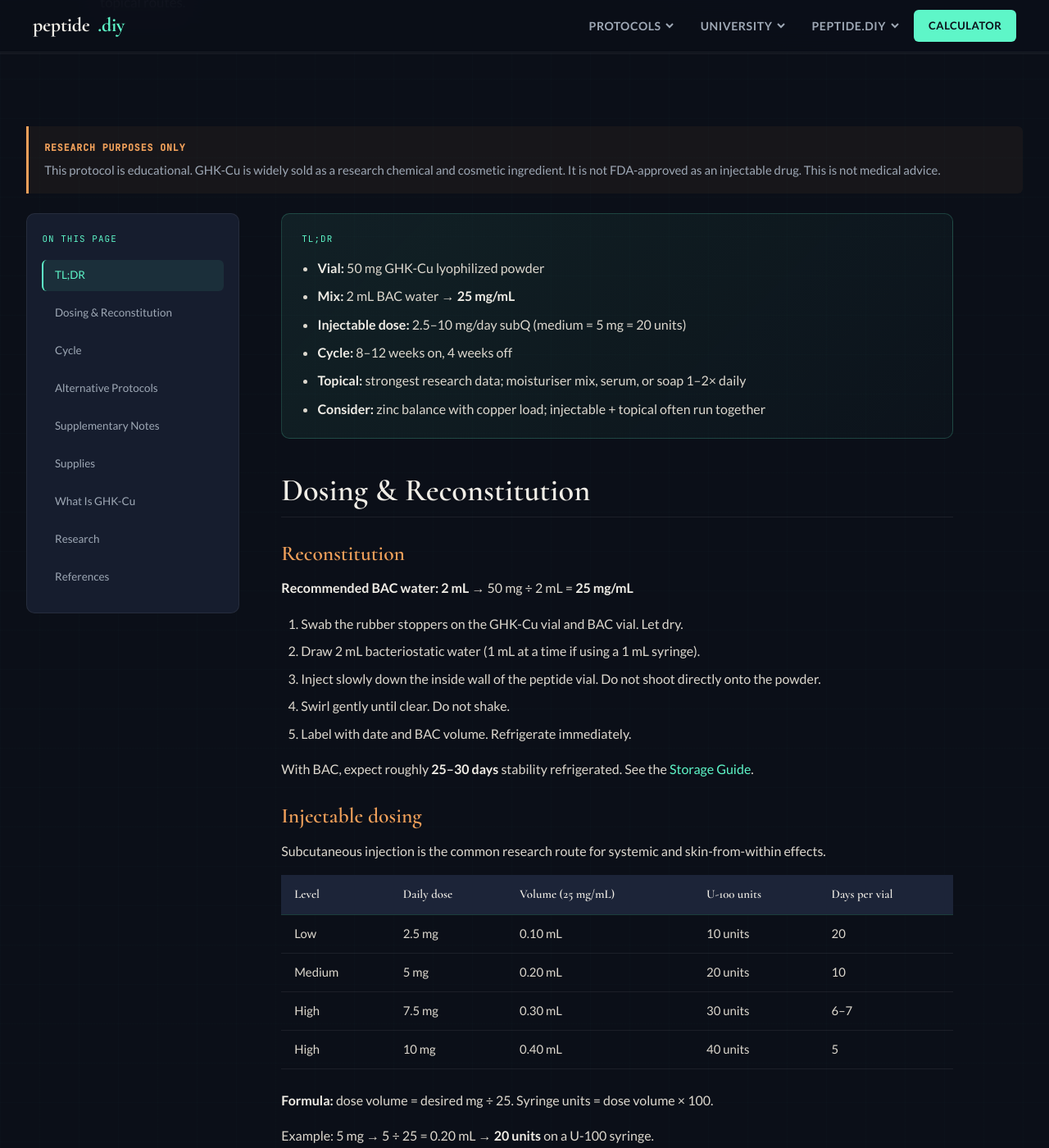
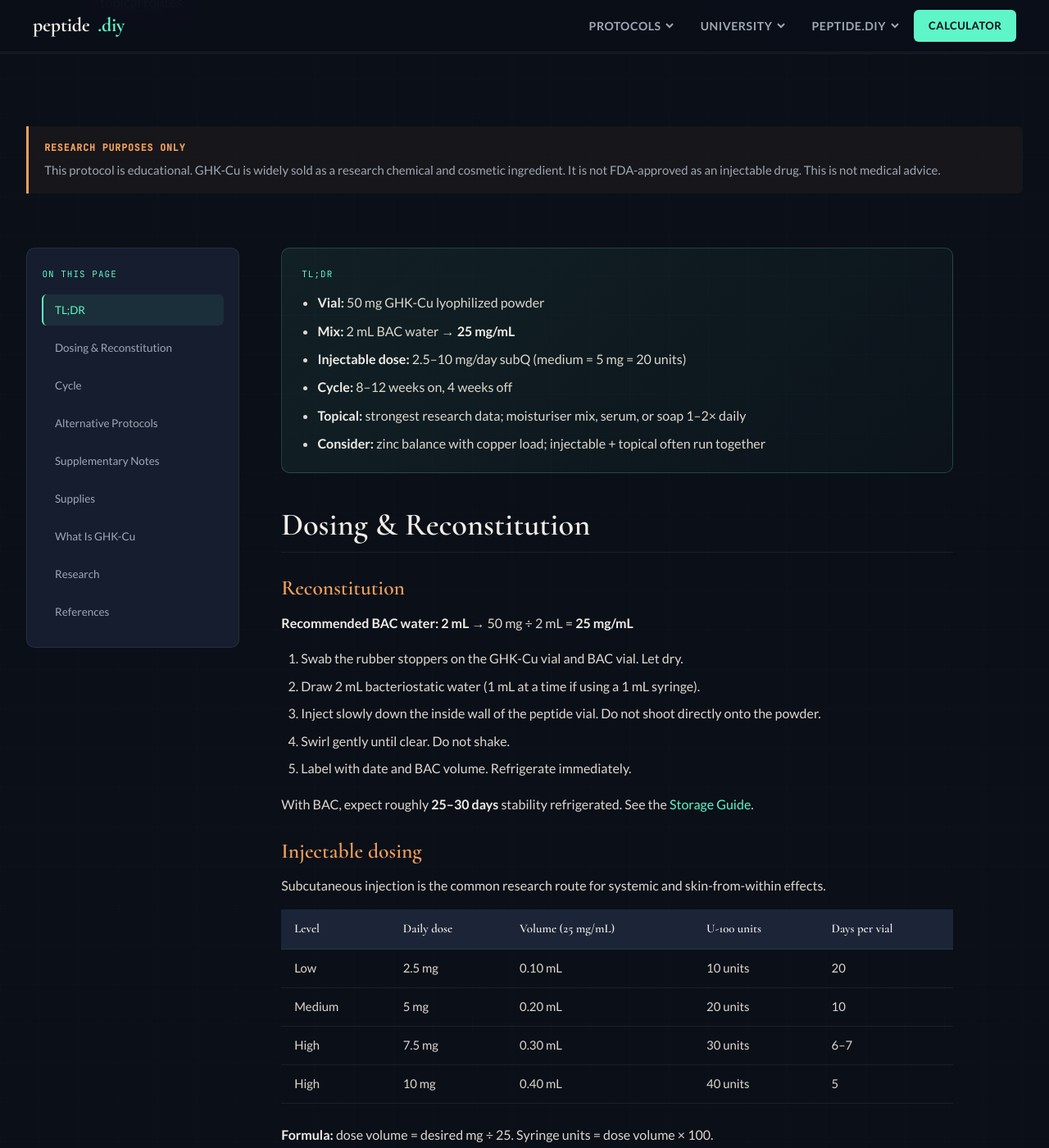
Before and after one commit to FletcherPoole/peptide.diy, a Jekyll site: the page built from ghk-cu-50mg.html, in a window 1280 px wide and 1400 px high, scrolled down 343 px. Shown: the whole window at 82% size. Built offline with Jekyll 4.4.1, drawn with Linux system fonts in a browser that asks for light colours.

Commit message:
Fix protocol sidebar flow: callout first, sidebar sticks below it.
Use grid areas so nav starts aligned with content, sits lower under header, and pins after the warning scrolls away on mobile.

Co-authored-by: Cursor <cursoragent@cursor.com>

```diff
--- a/css/styles.css
+++ b/css/styles.css
@@ -357,7 +357,7 @@ a.card,a.proto-card{display:block;text-decoration:none;color:inherit}
 .toc-list a:hover{color:var(--accent);background:rgba(94,246,200,0.05)}
 
 /* ── CONTENT SECTIONS ── */
-.content-section{margin-bottom:3rem;scroll-margin-top:80px}
+.content-section{margin-bottom:3rem;scroll-margin-top:calc(var(--nav-h) + 2.5rem)}
 .content-section h2{margin-bottom:1.2rem;padding-bottom:.6rem;border-bottom:1px solid var(--border)}
 .content-section h3{margin:1.8rem 0 .8rem;color:var(--accent2)}
 .content-section h4{margin:1.5rem 0 .6rem;color:var(--text);font-size:1rem;text-transform:uppercase;letter-spacing:.05em;font-family:var(--font-mono)}
@@ -383,14 +383,19 @@ a.card,a.proto-card{display:block;text-decoration:none;color:inherit}
 .protocol-layout{
   display:grid;
   grid-template-columns:260px minmax(0,1fr);
-  gap:clamp(2.5rem,4vw,4rem);
+  grid-template-areas:
+    "banner banner"
+    "sidebar main";
+  gap:clamp(1.75rem,3vw,2.5rem) clamp(2.5rem,4vw,4rem);
   align-items:start;
 }
+.protocol-callout{grid-area:banner;margin-bottom:.25rem}
 .protocol-sidebar{
-  grid-column:1;
+  grid-area:sidebar;
   position:sticky;
-  top:calc(var(--nav-h) + 1.25rem);
+  top:calc(var(--nav-h) + 2rem);
   align-self:start;
+  width:100%;
   overflow:visible;
   max-height:none;
   background:var(--bg3);
@@ -415,13 +420,14 @@ a.card,a.proto-card{display:block;text-decoration:none;color:inherit}
   max-height:none;
 }
 .protocol-main{
-  grid-column:2;
+  grid-area:main;
   min-width:0;
   max-width:820px;
 }
 .protocol-nav-title{
   font-family:var(--font-mono);font-size:.68rem;letter-spacing:.1em;
   text-transform:uppercase;color:var(--accent);margin-bottom:1rem;
+  white-space:nowrap;
 }
 .protocol-nav-links{display:flex;flex-direction:column;gap:.5rem}
 .protocol-nav-links a{
@@ -450,17 +456,21 @@ a.card,a.proto-card{display:block;text-decoration:none;color:inherit}
 .protocol-tldr li:last-child{margin-bottom:0}
 @media(max-width:900px){
   .protocol-layout{
-    display:flex;
-    flex-direction:column;
+    grid-template-columns:1fr;
+    grid-template-areas:
+      "banner"
+      "sidebar"
+      "main";
     gap:0;
   }
+  .protocol-callout{margin-bottom:1.25rem}
   .protocol-sidebar{
     position:sticky;
-    top:var(--nav-h);
+    top:calc(var(--nav-h) + 0.75rem);
     z-index:900;
-    margin:0 calc(-1 * clamp(1rem,4vw,2rem)) 1.75rem;
+    margin:0 calc(-1 * clamp(1rem,4vw,2rem)) 1.5rem;
     padding:.85rem clamp(1rem,4vw,2rem);
-    border-radius:0;
+    border-radius:var(--r);
     border-left:none;
     border-right:none;
     background:rgba(11,15,24,0.96);
@@ -468,7 +478,7 @@ a.card,a.proto-card{display:block;text-decoration:none;color:inherit}
     -webkit-backdrop-filter:blur(12px);
     box-shadow:0 1px 0 var(--border),0 4px 24px rgba(0,0,0,0.2);
   }
-  .protocol-nav-title{margin-bottom:.65rem;font-size:.62rem}
+  .protocol-nav-title{margin-bottom:.65rem;font-size:.62rem;white-space:normal}
   .protocol-nav-links{
     flex-direction:row;
     flex-wrap:wrap;
@@ -489,7 +499,7 @@ a.card,a.proto-card{display:block;text-decoration:none;color:inherit}
     background:rgba(94,246,200,0.12);
   }
   .protocol-main{max-width:none}
-  .content-section{scroll-margin-top:calc(var(--nav-h) + 4.5rem)}
+  .content-section{scroll-margin-top:calc(var(--nav-h) + 7rem)}
 }
 
 .stack-blend-intro{margin:.35rem 0 1.1rem;font-size:.9rem;color:var(--text2);line-height:1.55}
--- a/ghk-cu-50mg.html
+++ b/ghk-cu-50mg.html
@@ -15,9 +15,11 @@ description: "GHK-Cu 50mg protocol: 2 mL reconstitution, injectable and topical
   </div>
   <div class="content-body">
     <div class="container-wide">
-      <div class="callout warning"><strong>Research purposes only</strong>This protocol is educational. GHK-Cu is widely sold as a research chemical and cosmetic ingredient. It is not FDA-approved as an injectable drug. This is not medical advice.</div>
+      <div class="protocol-layout">
+        <div class="protocol-callout">
+          <div class="callout warning"><strong>Research purposes only</strong>This protocol is educational. GHK-Cu is widely sold as a research chemical and cosmetic ingredient. It is not FDA-approved as an injectable drug. This is not medical advice.</div>
+        </div>
 
-      <div class="protocol-layout">
         <aside class="protocol-sidebar">
           <nav class="protocol-nav" aria-label="Protocol sections">
             <div class="protocol-nav-title">On this page</div>
--- a/js/app.js
+++ b/js/app.js
@@ -347,7 +347,7 @@ function initProtocolSidebar() {
 
   const setActive = () => {
     let current = sections[0];
-    const offset = 100;
+    const offset = window.matchMedia("(max-width: 900px)").matches ? 140 : 120;
     sections.forEach((section) => {
       if (section.getBoundingClientRect().top - offset <= 0) current = section;
     });
```
